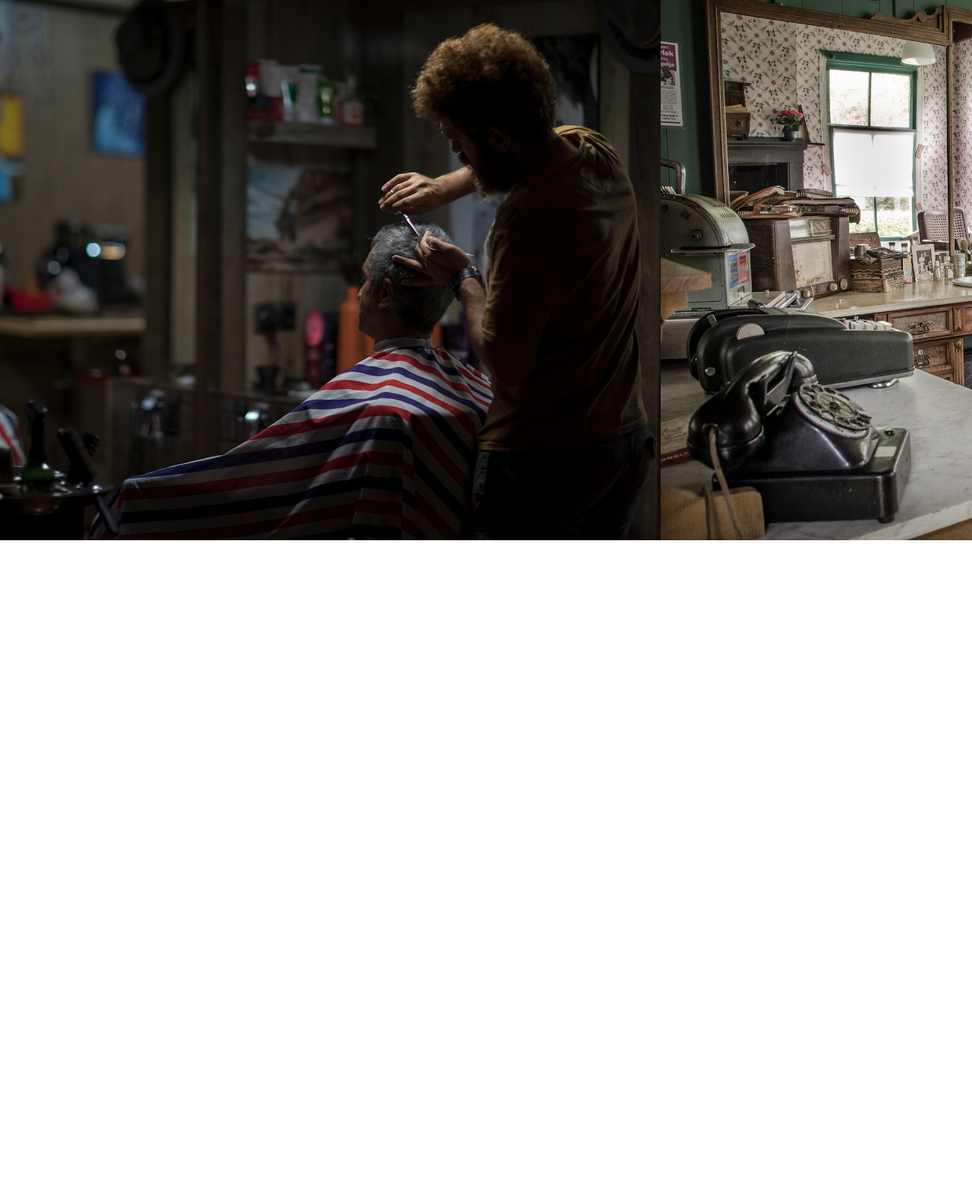
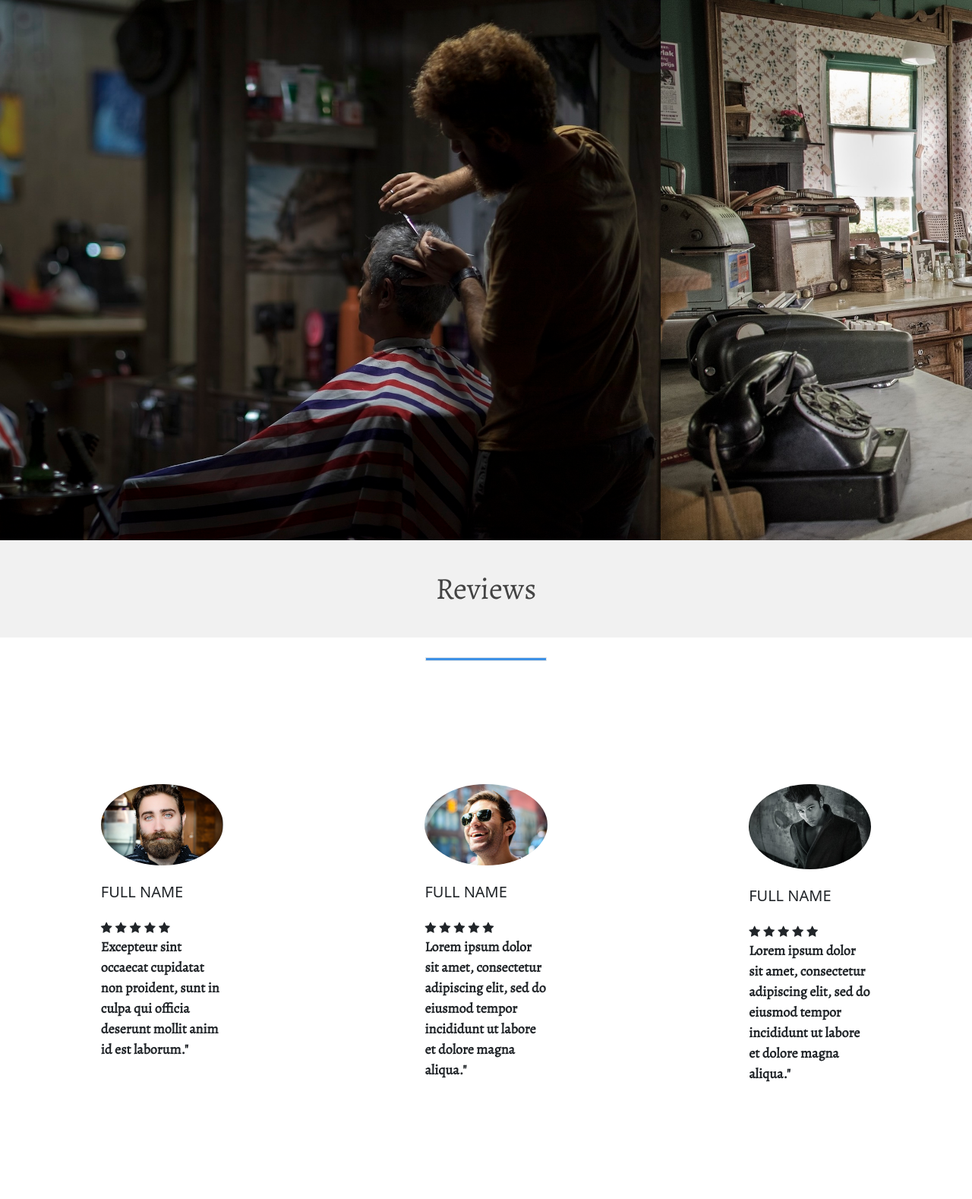
Before and after one commit to vferreira19/AugmentedRealityBusinessWebsite, a Flask app: page / in a window 1280 px wide. Shown: the part 425-2003 px from the top of the page at 76% size. Before the commit the page ends 1136 px from the top, so only its background shows below. Run offline with Flask 3, Linux system fonts and the light colour scheme; some web fonts are replaced.

Commit message:
customer reviews

```diff
--- a/static/css/mystyle.css
+++ b/static/css/mystyle.css
@@ -287,6 +287,53 @@ td:hover, .calendar-btn:hover  {
     }
 }
 
+.testimonials{
+    padding: 40px 0;
+    background: #f1f1f1;
+    color: #434343;
+    text-align: center;
+
+}
+.inner  {
+    max-width: 1200px;
+    margin: auto;
+    overflow: hidden;
+    padding: 0 20px;
+}
+.border{
+    width: 160px;
+    height: 5px;
+    background-color: #3d91e6;
+    margin: 26px auto;
+}
+
+.row{
+    display: flex;
+    flex-wrap: wrap;
+    justify-content: center;
+
+}
+.col{
+    flex: 33.33%;
+    max-width: 33.33%;
+    box-sizing: border-box;
+    padding: 15px;
+}
+.testimonial{
+    background: #fff;
+    padding: 30%;
+}
+.testimonial img{
+    width: 100%;
+    height: 100%;
+    border-radius: 50%;
+}
+
+.name{
+    font-size: 20px;
+    text-transform: uppercase;
+    margin: 20px 0;
+}
 @media (max-width: 500px){
 
 }
--- a/templates/index.html
+++ b/templates/index.html
@@ -23,7 +23,6 @@
 
   <div id="mySidenav" class="sidenav">
     <a href="javascript:void(0)" id='closeBtn'class="closebtn">&times;</a>
-    <!-- <a href="read_only.html">Read Only Mode</a> -->
     <a type="button" id="share-btn">Share</a>
     <a type="button" id="clearbtn">Reset calendar</a>
   </div>
@@ -37,6 +36,58 @@
     </figure>
   </div>
 
+  <div>
+    <div>
+      <h1 class="testimonials">Reviews</h1>
+      <div class="border"></div>
+      <div class="row">
+        <div class="row">
+          <div class="col">
+            <div class="testimonial">
+              <img src="{{ url_for('static', filename='customer1.jpg') }}" alt="">
+              <div class="name">Full name</div>
+              <div class="stars">
+                <i class="fa fa-star"></i>
+                <i class="fa fa-star"></i>
+                <i class="fa fa-star"></i>
+                <i class="fa fa-star"></i>
+                <i class="fa fa-star"></i>
+              </div>
+              <p>Excepteur sint occaecat cupidatat non proident, sunt in culpa qui officia deserunt mollit anim id est laborum."</p>
+            </div>
+          </div>
+          <div class="col">
+            <div class="testimonial">
+              <img src="{{ url_for('static', filename='customer2.jpg') }}" alt="">
+              <div class="name">Full name</div>
+              <div class="stars">
+                <i class="fa fa-star"></i>
+                <i class="fa fa-star"></i>
+                <i class="fa fa-star"></i>
+                <i class="fa fa-star"></i>
+                <i class="fa fa-star"></i>
+              </div>
+              <p>Lorem ipsum dolor sit amet, consectetur adipiscing elit, sed do eiusmod tempor incididunt ut labore et dolore magna aliqua."</p>
+            </div>
+          </div>
+          <div class="col">
+            <div class="testimonial">
+              <img src="{{ url_for('static', filename='customer3.jpg') }}" alt="">
+              <div class="name">Full name</div>
+              <div class="stars">
+                <i class="fa fa-star"></i>
+                <i class="fa fa-star"></i>
+                <i class="fa fa-star"></i>
+                <i class="fa fa-star"></i>
+                <i class="fa fa-star"></i>
+              </div>
+              <p>Lorem ipsum dolor sit amet, consectetur adipiscing elit, sed do eiusmod tempor incididunt ut labore et dolore magna aliqua."</p>
+            </div>
+          </div>
+        </div>
+      </div>
+    </div>
+  </div>
 
   <script src="{{ url_for('static', filename='js/index.js') }}"></script>
 
```
Also changed, not shown: static/barber1.jpg, static/customer1.jpg (added), static/customer2.jpg (added), static/customer3.jpg (added).
